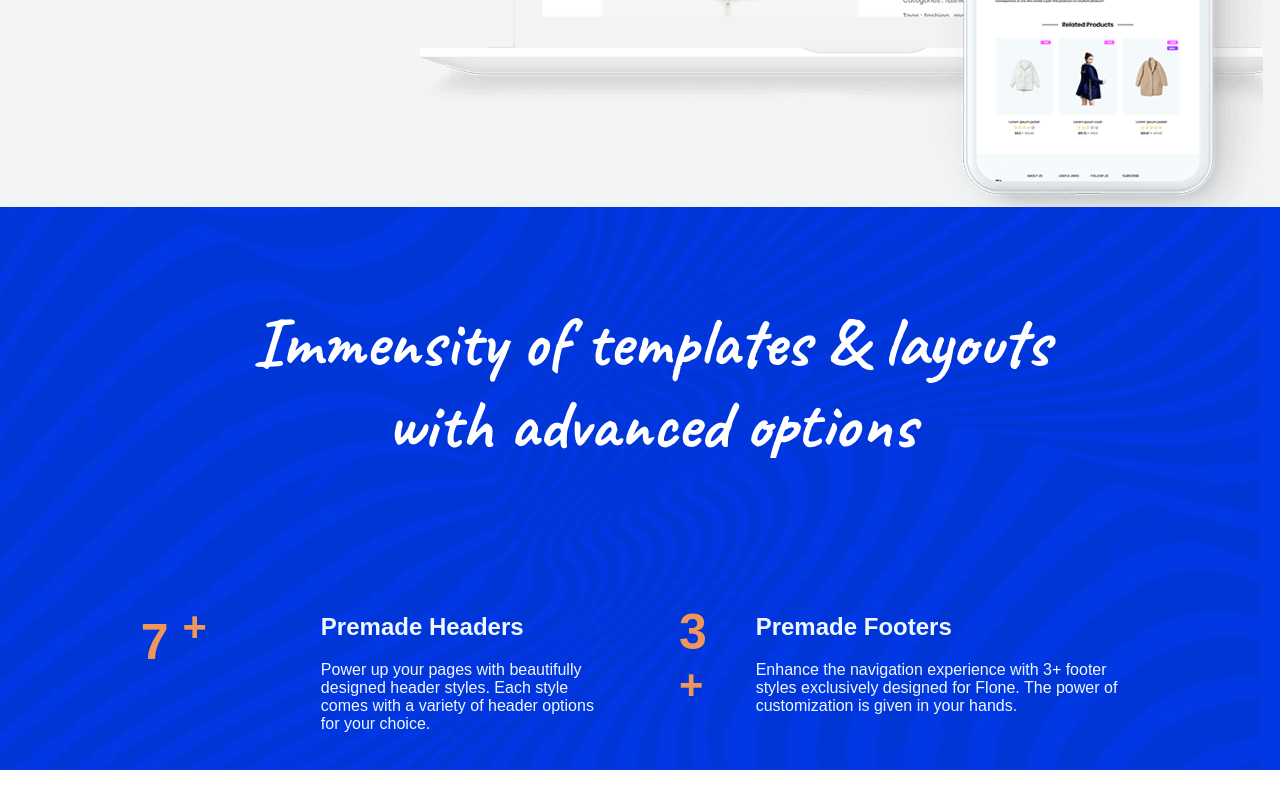
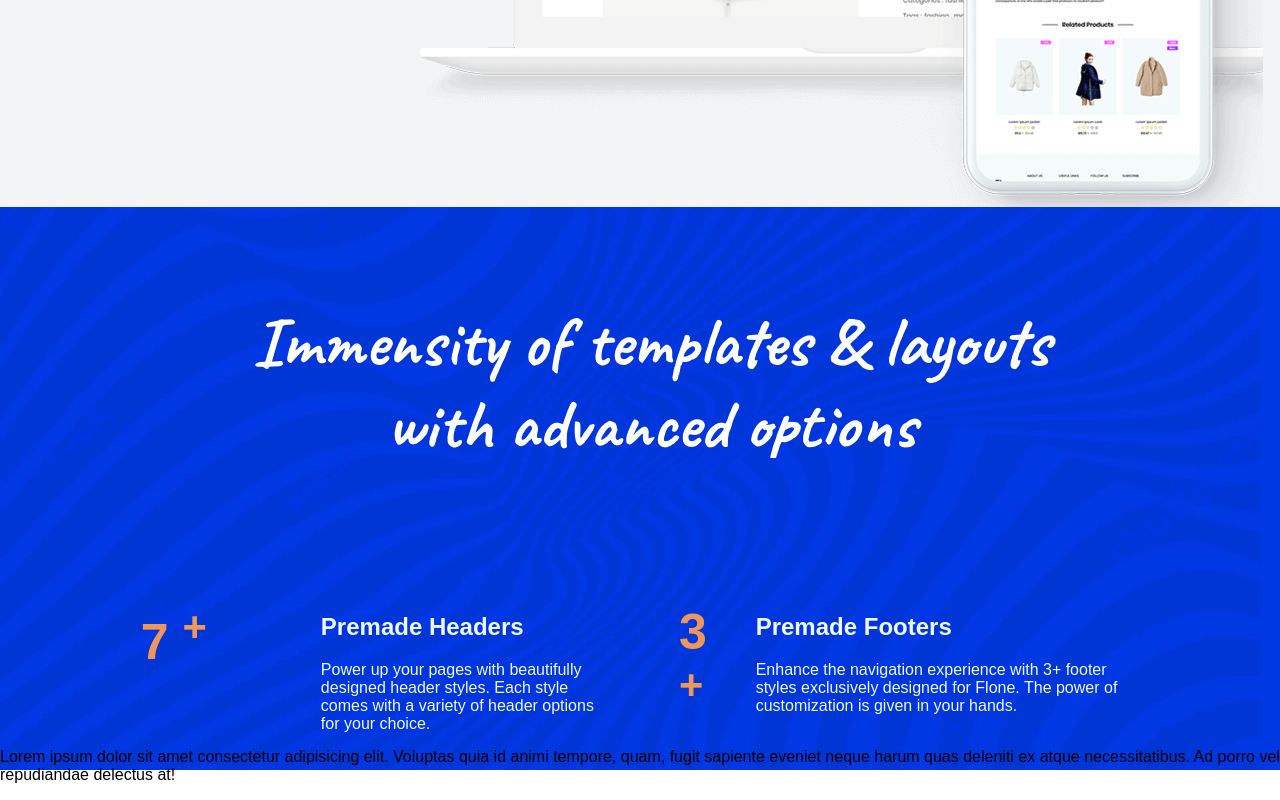
Before and after one commit to karimfaizan/flone-template, a plain HTML site: page index.html in a window 1280 px wide. Shown: the part 6273-7073 px from the top of the page. Before the commit the page ends 7043 px from the top, so only its background shows below. Drawn offline with Linux system fonts and the light colour scheme.

Commit message:
adding paragraph

```diff
--- a/index.html
+++ b/index.html
@@ -407,7 +407,7 @@
 </section>
 <section>
     <div>
-
+        <p>Lorem ipsum dolor sit amet consectetur adipisicing elit. Voluptas quia id animi tempore, quam, fugit sapiente eveniet neque harum quas deleniti ex atque necessitatibus. Ad porro vel repudiandae delectus at!</p>
     </div>
 </section>
 
```
